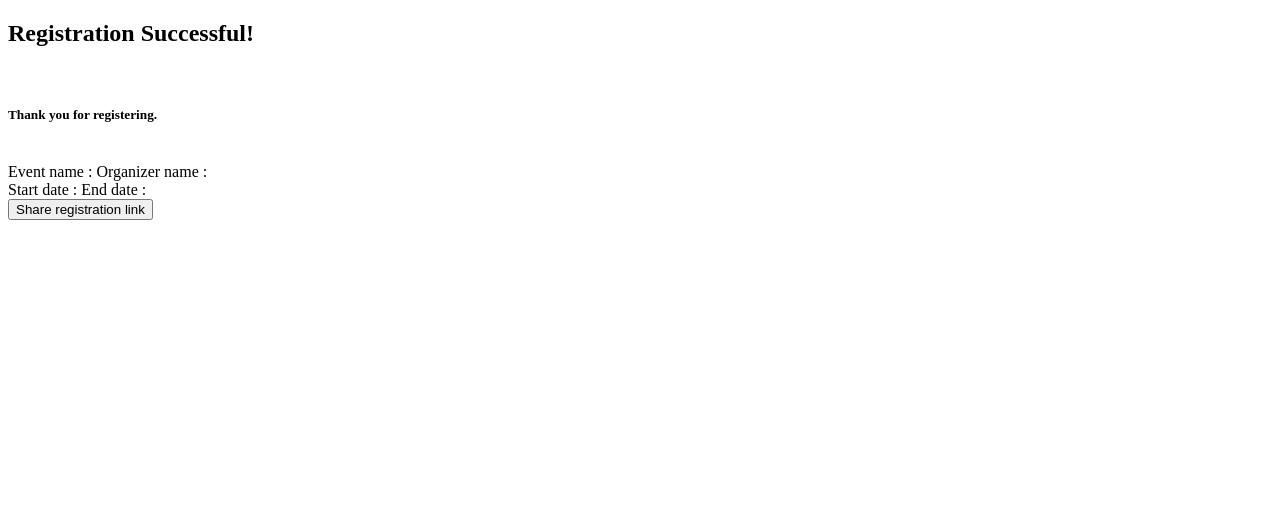
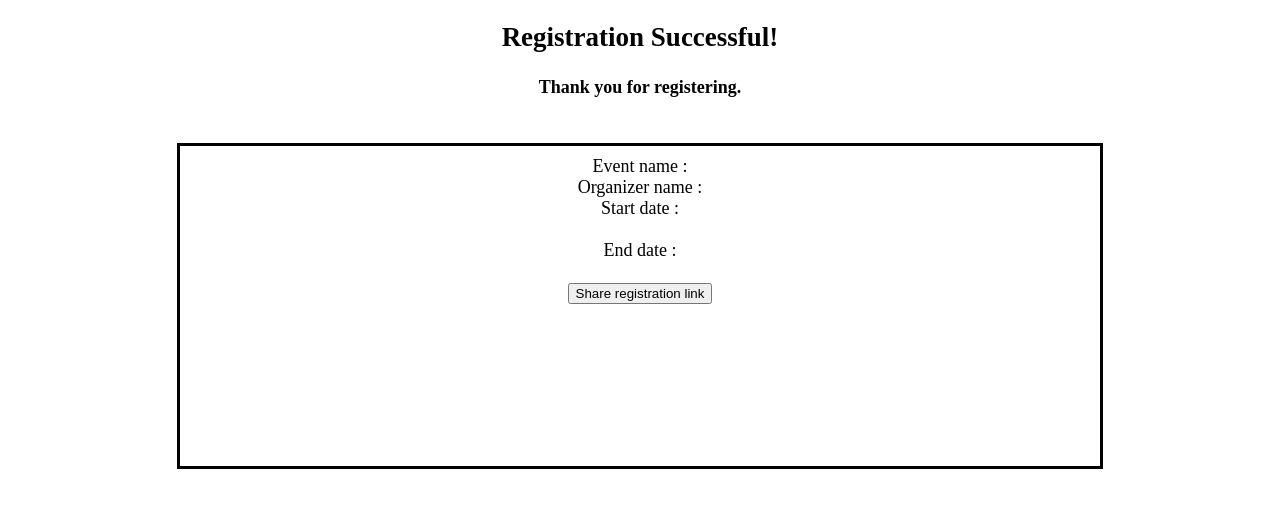
Before and after one commit to AnnaGSamuel/Event_Registration_System, a Flask app: template templates/reg_success.html in a window 1280 px wide. Shown: the top 508 px of the page. Run offline with Flask 3, Linux system fonts and the light colour scheme; the template is opened without the code that fills it, so the values that code supplies are empty.

Commit message:
success page changed

```diff
--- /dev/null
+++ b/static/reg_success.css
@@ -0,0 +1,14 @@
+h2, h4 {
+    text-align: center;
+}
+body {
+    font-size: large;
+}
+.box {
+    border: 3px solid black;
+    max-width: 900px;
+    height: 300px;
+    margin: auto;
+    padding: 10px;
+    text-align: center;
+}
--- a/templates/reg_success.html
+++ b/templates/reg_success.html
@@ -2,17 +2,17 @@
 <html lang="en">
 <head>
     <title>Success</title>
+    <link rel="stylesheet" href="../static/reg_success.css">
 </head>
 <body>
-    <h2>Registration Successful!</h2> <br>
-    <h5>Thank you for registering.</h5> <br>
-    <div>
+    <h2>Registration Successful!</h2>
+    <h4>Thank you for registering.</h4> <br>
+    <div class="box">
         <form>
-            <label>Event name : </label>
-            <label>Organizer name : </label>
-            <br>
-            <label>Start date : </label>
-            <label>End date : </label>
+            <label>Event name : </label><br>
+            <label>Organizer name : </label><br>
+            <label>Start date : </label><br><br>
+            <label>End date : </label><br>
             <br>
             <input type="button" value="Share registration link">
         </form>
```
